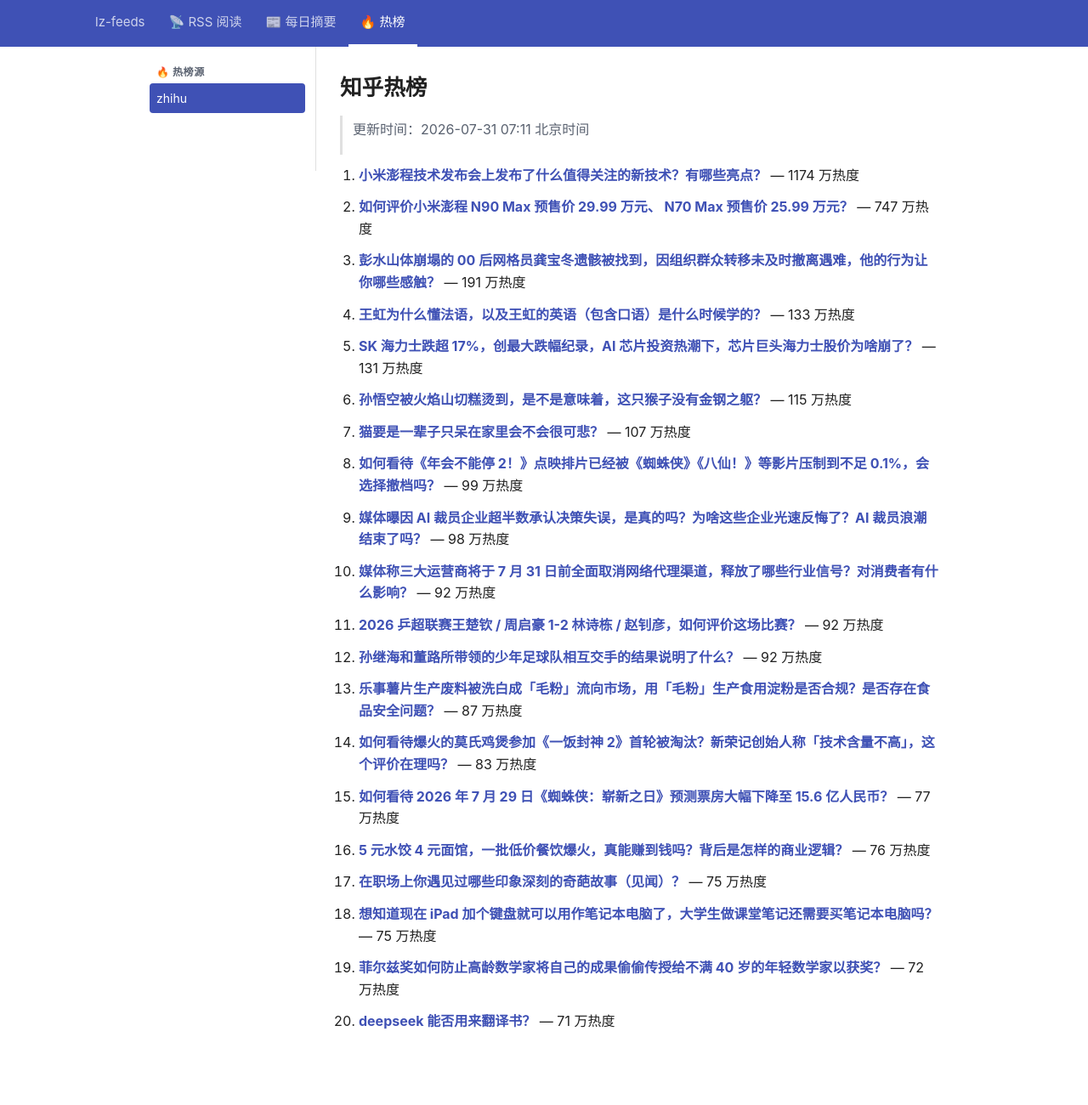
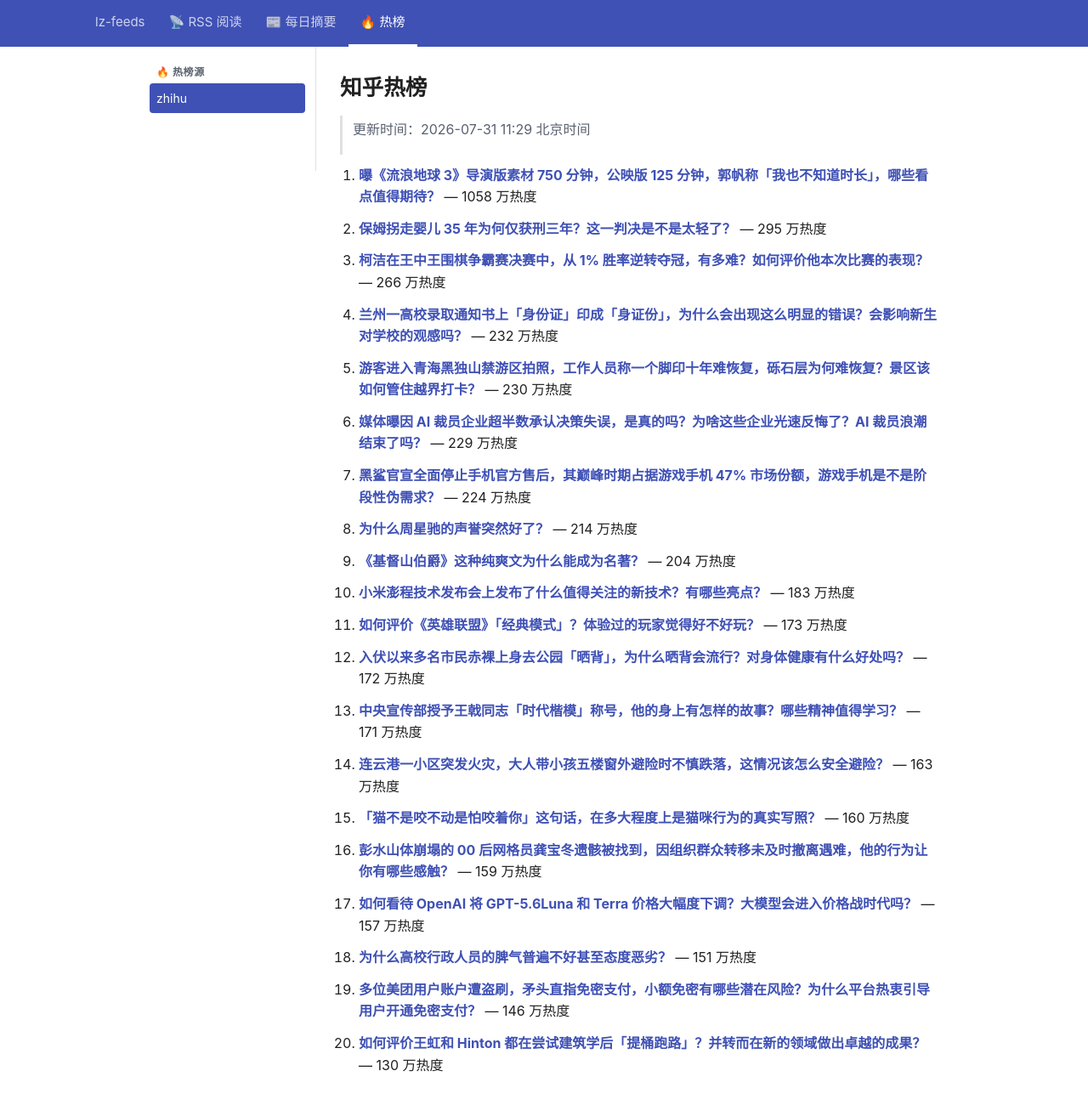
Before and after one commit to lizhang0101/lz-feeds, a Jekyll site: the page built from _hotlist/zhihu.md, in a window 1280 px wide and 1330 px high. Shown: the top 1300 px of the window at 85% size. Built offline with Jekyll 4.4.1, drawn with Linux system fonts in a browser that asks for light colours.

Commit message:
hotlist: 2026-07-31T03:29Z

```diff
--- a/_hotlist/zhihu.md
+++ b/_hotlist/zhihu.md
@@ -1,48 +1,48 @@
 ---
-updated: 2026-07-31 07:11 北京时间
+updated: 2026-07-31 11:29 北京时间
 count: 20
 ---
 
 # 知乎热榜
 
-> 更新时间：2026-07-31 07:11 北京时间
+> 更新时间：2026-07-31 11:29 北京时间
 
-1. **[小米澎程技术发布会上发布了什么值得关注的新技术？有哪些亮点？](https://www.zhihu.com/question/2066129660551722919)** — 1174 万热度
+1. **[曝《流浪地球 3》导演版素材 750 分钟，公映版 125 分钟，郭帆称「我也不知道时长」，哪些看点值得期待？](https://www.zhihu.com/question/2064704539450782573)** — 1058 万热度
 
-2. **[如何评价小米澎程 N90 Max 预售价 29.99 万元、 N70 Max 预售价 25.99 万元？](https://www.zhihu.com/question/2066257961672864074)** — 747 万热度
+2. **[保姆拐走婴儿 35 年为何仅获刑三年？这一判决是不是太轻了？](https://www.zhihu.com/question/2066124591437538873)** — 295 万热度
 
-3. **[彭水山体崩塌的 00 后网格员龚宝冬遗骸被找到，因组织群众转移未及时撤离遇难，他的行为让你哪些感触？](https://www.zhihu.com/question/2065832666918645764)** — 191 万热度
+3. **[柯洁在王中王围棋争霸赛决赛中，从 1% 胜率逆转夺冠，有多难？如何评价他本次比赛的表现？](https://www.zhihu.com/question/2066221979250774781)** — 266 万热度
 
-4. **[王虹为什么懂法语，以及王虹的英语（包含口语）是什么时候学的？](https://www.zhihu.com/question/2065435663818830022)** — 133 万热度
+4. **[兰州一高校录取通知书上「身份证」印成「身证份」，为什么会出现这么明显的错误？会影响新生对学校的观感吗？](https://www.zhihu.com/question/2066163271292249223)** — 232 万热度
 
-5. **[SK 海力士跌超 17%，创最大跌幅纪录，AI 芯片投资热潮下，芯片巨头海力士股价为啥崩了？](https://www.zhihu.com/question/2065810199877611641)** — 131 万热度
+5. **[游客进入青海黑独山禁游区拍照，工作人员称一个脚印十年难恢复，砾石层为何难恢复？景区该如何管住越界打卡？](https://www.zhihu.com/question/2065022640889098964)** — 230 万热度
 
-6. **[孙悟空被火焰山切糕烫到，是不是意味着，这只猴子没有金钢之躯？](https://www.zhihu.com/question/1936761762335663228)** — 115 万热度
+6. **[媒体曝因 AI 裁员企业超半数承认决策失误，是真的吗？为啥这些企业光速反悔了？AI 裁员浪潮结束了吗？](https://www.zhihu.com/question/2065915199089894895)** — 229 万热度
 
-7. **[猫要是一辈子只呆在家里会不会很可悲？](https://www.zhihu.com/question/1912983496344974934)** — 107 万热度
+7. **[黑鲨官宣全面停止手机官方售后，其巅峰时期占据游戏手机 47% 市场份额，游戏手机是不是阶段性伪需求？](https://www.zhihu.com/question/2066184696107643598)** — 224 万热度
 
-8. **[如何看待《年会不能停 2！》点映排片已经被《蜘蛛侠》《八仙！》等影片压制到不足 0.1%，会选择撤档吗？](https://www.zhihu.com/question/2065844223958692335)** — 99 万热度
+8. **[为什么周星驰的声誉突然好了？](https://www.zhihu.com/question/2064083901421708578)** — 214 万热度
 
-9. **[媒体曝因 AI 裁员企业超半数承认决策失误，是真的吗？为啥这些企业光速反悔了？AI 裁员浪潮结束了吗？](https://www.zhihu.com/question/2065915199089894895)** — 98 万热度
+9. **[《基督山伯爵》这种纯爽文为什么能成为名著？](https://www.zhihu.com/question/2036258860516762419)** — 204 万热度
 
-10. **[媒体称三大运营商将于 7 月 31 日前全面取消网络代理渠道，释放了哪些行业信号？对消费者有什么影响？](https://www.zhihu.com/question/2065771256972932835)** — 92 万热度
+10. **[小米澎程技术发布会上发布了什么值得关注的新技术？有哪些亮点？](https://www.zhihu.com/question/2066129660551722919)** — 183 万热度
 
-11. **[2026 乒超联赛王楚钦 / 周启豪 1-2 林诗栋 / 赵钊彦，如何评价这场比赛？](https://www.zhihu.com/question/2066151298727204798)** — 92 万热度
+11. **[如何评价《英雄联盟》「经典模式」？体验过的玩家觉得好不好玩？](https://www.zhihu.com/question/2066106449672115057)** — 173 万热度
 
-12. **[孙继海和董路所带领的少年足球队相互交手的结果说明了什么？](https://www.zhihu.com/question/2065418706516289153)** — 92 万热度
+12. **[入伏以来多名市民赤裸上身去公园「晒背」，为什么晒背会流行？对身体健康有什么好处吗？](https://www.zhihu.com/question/2065749316019532347)** — 172 万热度
 
-13. **[乐事薯片生产废料被洗白成「毛粉」流向市场，用「毛粉」生产食用淀粉是否合规？是否存在食品安全问题？](https://www.zhihu.com/question/2065806972587356861)** — 87 万热度
+13. **[中央宣传部授予王戟同志「时代楷模」称号，他的身上有怎样的故事？哪些精神值得学习？](https://www.zhihu.com/question/2065728985242326749)** — 171 万热度
 
-14. **[如何看待爆火的莫氏鸡煲参加《一饭封神 2》首轮被淘汰？新荣记创始人称「技术含量不高」，这个评价在理吗？](https://www.zhihu.com/question/2065849620689679885)** — 83 万热度
+14. **[连云港一小区突发火灾，大人带小孩五楼窗外避险时不慎跌落，这情况该怎么安全避险？](https://www.zhihu.com/question/2065516124482146631)** — 163 万热度
 
-15. **[如何看待 2026 年 7 月 29 日《蜘蛛侠：崭新之日》预测票房大幅下降至 15.6 亿人民币？](https://www.zhihu.com/question/2065493257627423324)** — 77 万热度
+15. **[「猫不是咬不动是怕咬着你」这句话，在多大程度上是猫咪行为的真实写照？](https://www.zhihu.com/question/1984318942811021405)** — 160 万热度
 
-16. **[5 元水饺 4 元面馆，一批低价餐饮爆火，真能赚到钱吗？背后是怎样的商业逻辑？](https://www.zhihu.com/question/2065429603510740131)** — 76 万热度
+16. **[彭水山体崩塌的 00 后网格员龚宝冬遗骸被找到，因组织群众转移未及时撤离遇难，他的行为让你有哪些感触？](https://www.zhihu.com/question/2065832666918645764)** — 159 万热度
 
-17. **[在职场上你遇见过哪些印象深刻的奇葩故事（见闻）？](https://www.zhihu.com/question/10395584033)** — 75 万热度
+17. **[如何看待 OpenAI 将 GPT-5.6Luna 和 Terra 价格大幅度下调？大模型会进入价格战时代吗？](https://www.zhihu.com/question/2066333638568972760)** — 157 万热度
 
-18. **[想知道现在 iPad 加个键盘就可以用作笔记本电脑了，大学生做课堂笔记还需要买笔记本电脑吗？](https://www.zhihu.com/question/2063239296660906231)** — 75 万热度
+18. **[为什么高校行政人员的脾气普遍不好甚至态度恶劣？](https://www.zhihu.com/question/46508705)** — 151 万热度
 
-19. **[菲尔兹奖如何防止高龄数学家将自己的成果偷偷传授给不满 40 岁的年轻数学家以获奖？](https://www.zhihu.com/question/2065614516616950087)** — 72 万热度
+19. **[多位美团用户账户遭盗刷，矛头直指免密支付，小额免密有哪些潜在风险？为什么平台热衷引导用户开通免密支付？](https://www.zhihu.com/question/2065842506718077225)** — 146 万热度
 
-20. **[deepseek 能否用来翻译书？](https://www.zhihu.com/question/13242386490)** — 71 万热度
+20. **[如何评价王虹和 Hinton 都在尝试建筑学后「提桶跑路」？并转而在新的领域做出卓越的成果？](https://www.zhihu.com/question/2064084814068704024)** — 130 万热度
```
